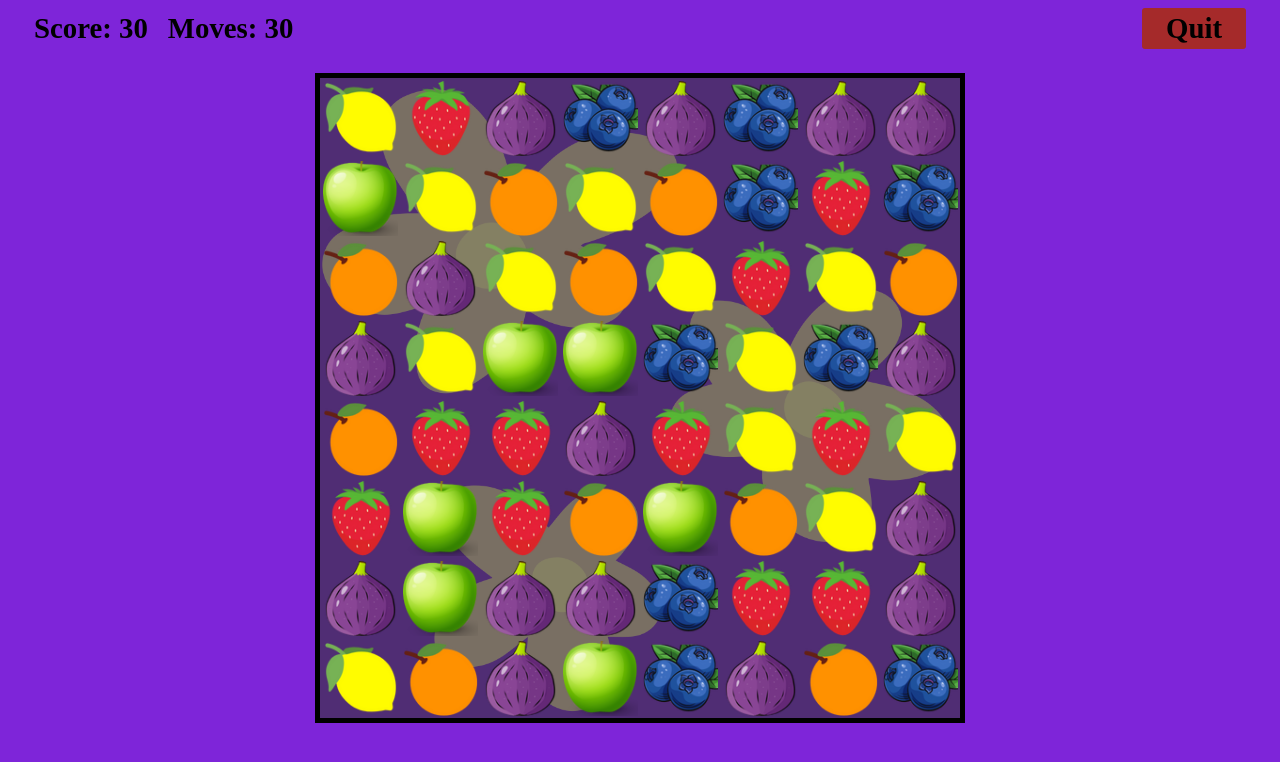
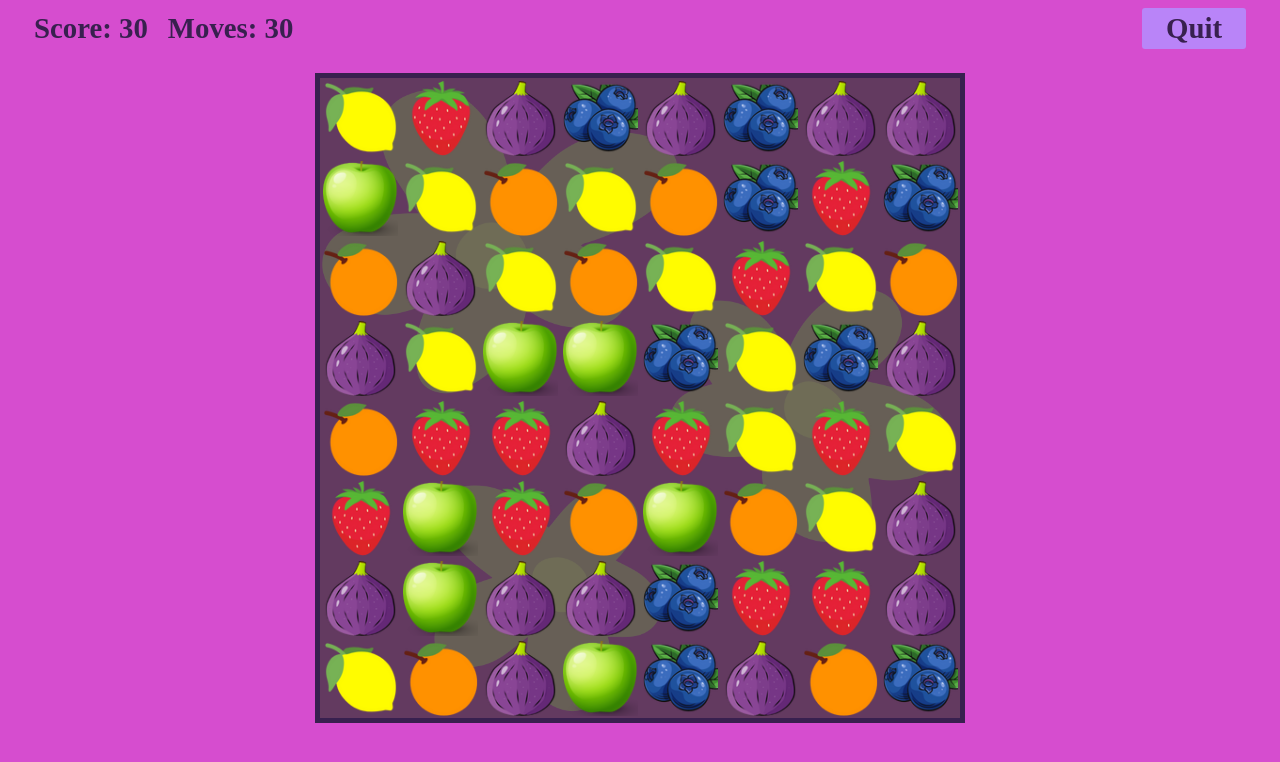
Before and after one commit to Emre-Erciyas/Crush, a Next.js app: page /Game in a window 1280 px wide. Shown: the top 762 px of the page. Built offline with nearby package versions, Linux system fonts and the light colour scheme.

Commit message:
Color adjusments

```diff
--- a/app/Game/Game.module.css
+++ b/app/Game/Game.module.css
@@ -10,7 +10,7 @@
     flex-wrap: wrap;
     overflow: hidden;
     box-sizing: content-box;
-    border:5px solid black;
+    border:5px solid #38204F;
 
 }
 .fruit{
@@ -19,7 +19,7 @@
 }
 .container{
     height: 100vh;
-    background-color: #7E25D9;
+    background-color: #D64DCF;
     margin: 0;
     display: flex;
     flex-direction: column;
@@ -37,6 +37,7 @@
     display: flex;
     align-items:flex-end;
     margin: 0 10px;
+    color: #38204F;
 }
 
 .quit{
@@ -44,8 +45,8 @@
     right: 24px;
     text-decoration: none;
     font-size: 1.8rem;
-    color: black;
-    background-color: brown;
+    color: #38204F;
+    background-color: #B984F8;
     border-radius: 3px;
     font-weight: 700;
     display: flex;
--- a/app/Game/page.js
+++ b/app/Game/page.js
@@ -603,7 +603,6 @@ export default function Game(){
     React.useEffect(()=>{
         score.current = 0;
         if(typeof window !== 'undefined') {
-            console.log("innerWidth: ", imageWidth.current)
             if(innerWidth >= 656) imageWidth.current = 80;
             else if(innerWidth >= 496) imageWidth.current = 60;
             else imageWidth.current = 40
@@ -719,7 +718,6 @@ export default function Game(){
     }
 
     const handleEnd = () =>{
-        console.log(imageWidth.current)
         setIsClicked(false)
         if(!isReady()) return
         if(moves.current <= 0) return
@@ -925,7 +923,6 @@ export default function Game(){
             handleEnd()
         }
     }
-    console.log(isClicked)
     return (
         <div className={styles.container}>
             <nav className={styles.navbar}>
@@ -959,7 +956,7 @@ export default function Game(){
                             alt="no"/>
                 ))}
                 {board.map((element, index)=>(
-                    <div key = {index} style ={isClicked ? ((firstSquare.current && parseInt(index) === parseInt(firstSquare.current.id) )? {backgroundColor: 'rgba(35,35,35,0.6)'}:{backgroundColor: 'rgba(50,50,50, 0.6)'} ):{backgroundColor: 'rgba(50,50,50, 0.6)'}} className={styles.fruitHolder}>
+                    <div key = {index} style ={isClicked ? ((firstSquare.current && parseInt(index) === parseInt(firstSquare.current.id) )? {backgroundColor: 'rgba(25,25,25,0.7)'}:{backgroundColor: 'rgba(50,50,50, 0.7)'} ):{backgroundColor: 'rgba(50,50,50, 0.7)'}} className={styles.fruitHolder}>
                         <Image
                             className={styles.fruit}
                             ref={el => BoardRef.current[index] = el}
```
Also changed, not shown: app/Menu.module.css (+5 -3 lines).
